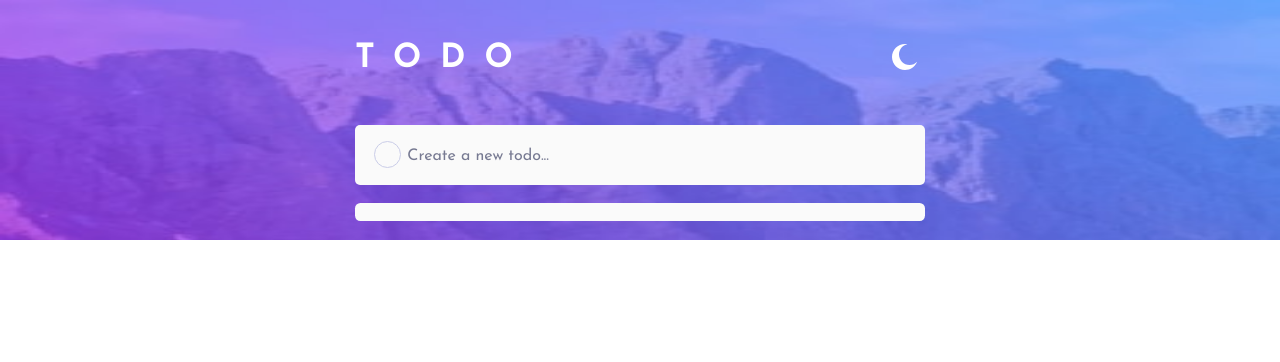
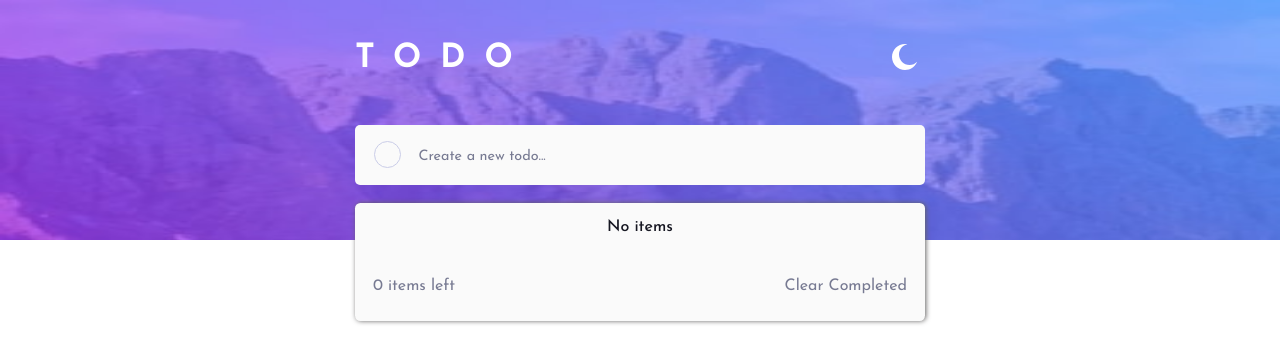
Before and after one commit to Holulosamo/todo-app, a React (Vite) app: page / in a window 1280 px wide. Shown: the top 362 px of the page. Built offline with nearby package versions, Linux system fonts and the light colour scheme.

Commit message:
adding delete and completed functionality, and localstorage

```diff
--- a/src/App.css
+++ b/src/App.css
@@ -96,10 +96,9 @@ body{
 }
 
 .form-span{
-    justify-self: flex-end;
-    font-size: 1rem;
+    font-size: .9rem;
     margin-top: .2em;
-    text-align: center;
+    margin-left: 1em;
     color: var(--dark-grayish-blue);
 }
 
@@ -121,6 +120,7 @@ body{
     margin-top: 1em;
     border-radius: .3em;
     background-color: var(--very-light-gray);
+    box-shadow: 1px 0 5px rgb(100, 99, 99);
 }
 
 .todo-list{
@@ -129,8 +129,31 @@ body{
     margin: 0;
 }
 
+.todo-list-counter{
+    display: flex;
+    justify-content: space-between;
+}
+
 .todo-list-item{
+    display: grid;
+    grid-template-columns: 20px auto 30px;
+    align-items: center;
+    padding: 1em;
+    border-bottom: 1px solid var(--light-grayish-blue);
+}
 
+.todo-list-label{
+    font-size: 1rem;
+    margin-left: 2em;
+}
+
+.todo-list-counter{
+    padding: 1.5em 1em .5em 1em;
+}
+
+.todo-list-counter span{
+    font-size: 1rem;
+    color: var(--dark-grayish-blue);
 }
 
 .todo-checkbox{
--- a/src/App.jsx
+++ b/src/App.jsx
@@ -1,15 +1,40 @@
-import { useState } from 'react'
+import { useEffect, useState } from 'react'
 import './App.css'
 import ThemeButton from './components/ThemeButton'
 import TodoForm from './components/TodoForm'
 import TodoContainer from './components/TodoContainer'
 
 function App() {
-  const [todo, setTodo] = useState([]);
+  const [todo, setTodo] = useState(() => {
+    const savedItems = JSON.parse(localStorage.getItem('savedTodo'));
+    return savedItems ? savedItems : []
+  });
+
+  useEffect(() => {
+    localStorage.setItem("savedTodo", JSON.stringify(todo));
+  }, [todo]);
 
   const createTodo = (data) => {
     data.id = Math.floor(Math.random() * 1000);
     setTodo([...todo, data]);
+  }
+
+  const deleteItems = (id) => {
+    const dataDeleted = todo.filter(todo => todo.id !== id);
+    setTodo(dataDeleted);
+  }
+
+  const markAsCompleted = (id) => {
+    setTodo(prevState => prevState.map(el => el.id === id ? {
+      ...el,
+      done: true
+    } : el))
+  }
+
+  const itemsLeft = () => {
+    const initialValue = todo.length;
+    const taskCompleted = todo.reduce((acc, item) => item.done ? acc - 1 : acc, initialValue);
+    return taskCompleted;
   }
 
   return (
@@ -20,7 +45,7 @@ function App() {
           <ThemeButton></ThemeButton>
         </div>
         <TodoForm createTodo={createTodo}/>
-        <TodoContainer todo={todo} />
+        <TodoContainer todo={todo} deleteItems={deleteItems} markAsCompleted={markAsCompleted} itemsLeft={itemsLeft}/>
       </article>
     </section>
   );
--- a/src/components/Checkbox.jsx
+++ b/src/components/Checkbox.jsx
@@ -1,7 +1,12 @@
-export default function Checkbox(){
+export default function Checkbox({id, done, markAsCompleted, itemsLeft}){
+    const handleClick = () => {
+        markAsCompleted(id);
+        itemsLeft();
+    }
+
     return(
     <>
-        <input type="checkbox" className="todo-checkbox"/>
+        <input type="checkbox" disabled={done} checked={done} id="checkbox" className="todo-checkbox" onClick={handleClick}/>
     </>
     )
 }
--- a/src/components/TodoContainer.jsx
+++ b/src/components/TodoContainer.jsx
@@ -1,22 +1,34 @@
 import { useState } from "react"
-import Checkbox from "./Checkbox"
-import iconCross from "../assets/images/icon-cross.svg";
+import TodoItems from "./TodoItems";
+import TodoListCounter from "./TodoListCounter";
 
-export default function TodoContainer({todo}){
+export default function TodoContainer({todo, deleteItems, markAsCompleted, itemsLeft}){
+    const styles = {
+      textAlign: "center",
+      color: "hsl(235, 21%, 11%)",
+      fontWeight: "500",
+      fontSize: "1rem",
+    };
+
     return (
       <section className="todo-container">
         <ul className="todo-list">
-          {todo.map((el) => (
-            <li key={el.id} classList="todo-list-item">
-              <label>
-                <Checkbox></Checkbox>
-                <span className="todo-task">{el.task}</span>
-              </label>
-              <button className="btn-delete">
-                  <img src={iconCross} />
-              </button>
+          {todo.length === 0 ? (
+            <li>
+              <p style={styles}>No items</p>
             </li>
-          ))}
+          ) : (
+            todo.map((el) => (
+              <TodoItems
+                key={el.id}
+                el={el}
+                deleteItems={deleteItems}
+                markAsCompleted={markAsCompleted}
+                itemsLeft={itemsLeft}
+              />
+            ))
+          )}
+          <TodoListCounter itemsLeft={itemsLeft}/>
         </ul>
         <ul className="todo-status"></ul>
       </section>
--- /dev/null
+++ b/src/components/TodoItems.jsx
@@ -0,0 +1,28 @@
+import iconCross from "../assets/images/icon-cross.svg";
+import Checkbox from "./Checkbox";
+
+export default function TodoItems({ el, deleteItems, markAsCompleted, itemsLeft }) {
+  const checkedStyle = {
+    textDecoration: "line-through",
+    color: "hsl(233, 11%, 84%)",
+  };
+
+  return(
+    <li className="todo-list-item">
+    <Checkbox
+      id={el.id}
+      done={el.done}
+      markAsCompleted={markAsCompleted}
+      itemsLeft={itemsLeft}
+    ></Checkbox>
+    <label className="todo-list-label" htmlFor="checkbox">
+      <span className="todo-task" style={el.done ? checkedStyle : {}}>
+        {el.task}
+      </span>
+    </label>
+    <button className="btn-delete" onClick={() => deleteItems(el.id)}>
+      <img src={iconCross} />
+    </button>
+    </li>
+  )
+}
--- /dev/null
+++ b/src/components/TodoListCounter.jsx
@@ -0,0 +1,8 @@
+export default function TodoListCounter({itemsLeft}){
+    return (
+      <li className="todo-list-counter">
+        <span>{itemsLeft()} items left</span>
+        <span>Clear Completed</span>
+      </li>
+    );
+}
```
Also changed, not shown: index.html (line endings or trailing spaces).
